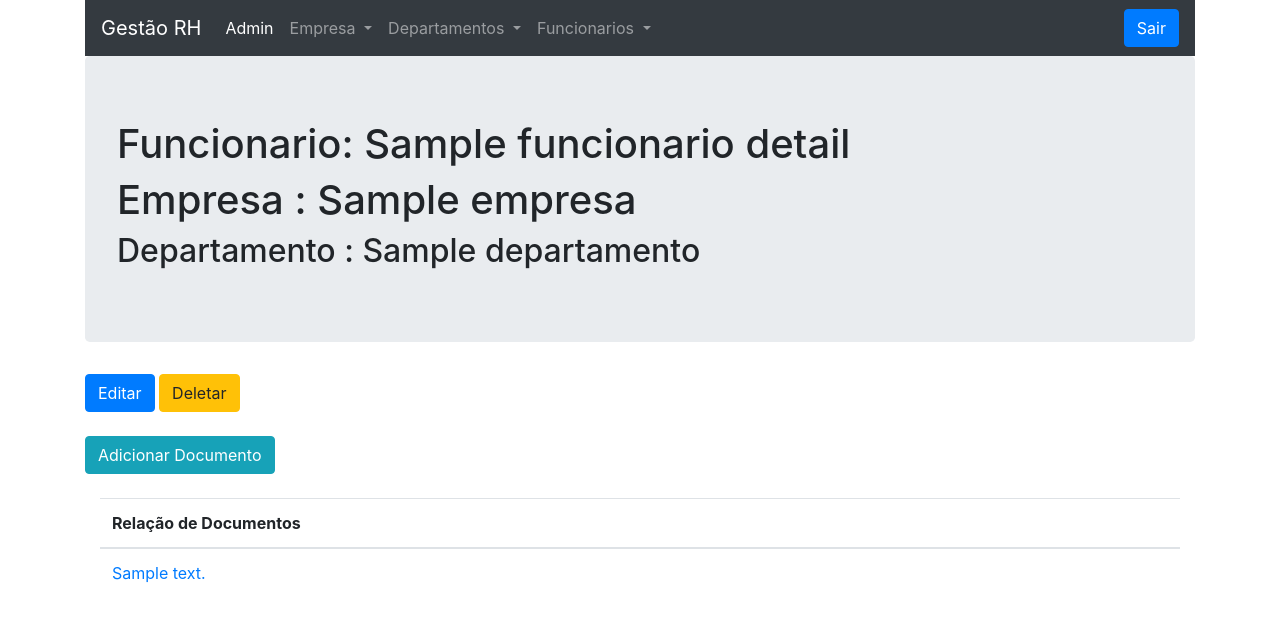
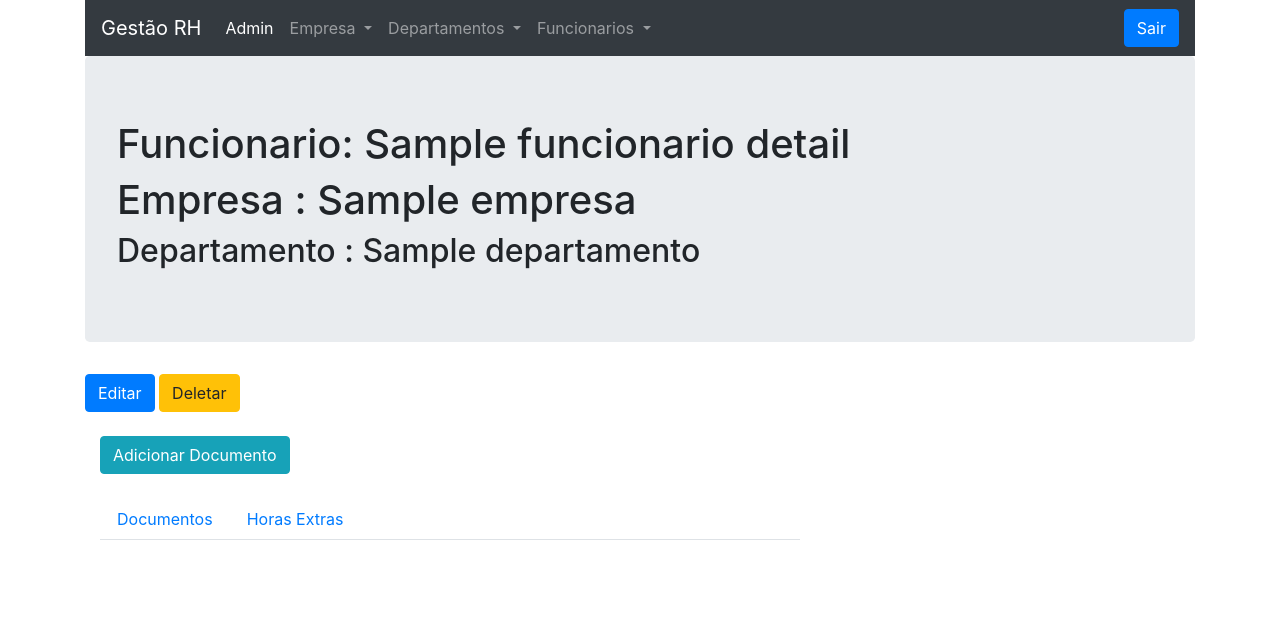
Before and after one commit to diego-peresr13/gestao_rh2, a Django app: template apps/funcionarios/templates/funcionarios/funcionario_detail.html in a window 1280 px wide. Shown: the top 622 px of the page. Run offline with Django 3.2, Linux system fonts and the light colour scheme; the template is opened without the code that fills it: most values are stand-ins (such as "Sample title", 1, 10 or a date in 2020); some libraries are stand-ins or nearby versions.

Commit message:
delete documento

```diff
--- a/apps/documentos/models.py
+++ b/apps/documentos/models.py
@@ -5,7 +5,7 @@ from apps.funcionarios.models import Funcionario
 
 class Documento(models.Model):
     descricao = models.CharField(max_length=256)
-    arquivo = models.FileField(upload_to='documents/', null=True, blank=True)
+    arquivo = models.FileField(upload_to='documents/')
     funcionario = models.ForeignKey(Funcionario, on_delete=models.SET_NULL, null=True, blank=True)
 
     def __str__(self):
--- a/apps/documentos/templates/documentos/documento_confirm_delete.html
+++ b/apps/documentos/templates/documento_confirm_delete.html
@@ -7,7 +7,7 @@
         <h2>Are you sure you want to delete "{{ documento }}" do Funcionario "{{ documento.funcionario }}"?</h2>
         </p>
         <input class='btn btn-lg btn-primary btn-block' type="submit" value="Confirm">
-        <a class='btn btn-secondary btn-lg btn-block' href="{% url 'documentos:detail' documento.pk %}">Cancel</a>
+        <a class='btn btn-secondary btn-lg btn-block' href="{% url 'funcionarios:detail' documento.funcionario.pk %}">Cancel</a>
     </form>
 </div>
 {% endblock %}
--- a/apps/documentos/urls.py
+++ b/apps/documentos/urls.py
@@ -6,5 +6,5 @@ urlpatterns = [
     path('<funcionario>', views.DocumentoListView.as_view(), name='list'),
     path('<int:pk>', views.DocumentoDetailView.as_view(), name='detail'),
     path('incluir/<funcionario>', views.DocumentoCreateView.as_view(), name='create'),
-    path('deletar/<int:pk>', views.DocumentoDeleteView.as_view(), name='delete'),
+    path('deletar/<int:pk>', views.delete, name='delete'),
 ]
--- a/apps/funcionarios/templates/funcionarios/funcionario_detail.html
+++ b/apps/funcionarios/templates/funcionarios/funcionario_detail.html
@@ -1,5 +1,5 @@
 {% extends 'base.html' %}
-
+{% load static %}
 {% block main %}
 <div class="jumbotron">
     <h1>Funcionario: {{ funcionario_detail.nome }}</h1>
@@ -10,23 +10,53 @@
 <a class="btn btn-warning" href="{% url 'funcionarios:delete' funcionario_detail.pk %}">Deletar</a>
 <br>
 <br>
-<a class="btn btn-info" href="{% url 'documentos:create' funcionario_detail.pk %}">Adicionar Documento</a>
+<div class="well">
+    <div class="row">
+        <div class="col-md-8">
+            <div class="container">
+                <a class="btn btn-info" href="{% url 'documentos:create' funcionario_detail.pk %}">Adicionar
+                    Documento</a>
                 <br>
                 <br>
+                <ul class="nav nav-tabs" role="tablist">
+                    <li class="nav-item">
+                        <a class="nav-link" href="#Documentos" data-toggle="tab">Documentos</a>
+                    </li>
+                    <li class="nav-item">
+                        <a class="nav-link" href="#horasExtras" data-toggle="tab">Horas Extras</a>
+                    </li>
+                </ul>
+            </div>
+
+
+            <div class="tab-content">
                 <div class="container">
-    <table class="table">
-        <thead>
+                    <div role="tabpanel" class="tab-pane fade in active" id="Documentos">
+                        <table class="table table-striped table-sm table-bordered">
+                            <!--<thead>
                                 <tr>
                                     <th scope="col">Relação de Documentos</th>
+                                    <th scope="col"></th>
                                 </tr>
                             </thead>
+                            -->
                             {% for documento in funcionario_detail.documento_set.all %}
                             <tbody>
                                 <tr>
                                     <td><a href="{{ documento.arquivo.url }}">{{ documento.descricao }}</a></td>
+                                    <td align="center"><a href="{% url 'documentos:delete' documento.pk %}"><img
+                                                src="{% static 'ionic/delete.png' %}" width="20" height="20"></a></td>
                                 </tr>
                             </tbody>
                             {% endfor %}
                         </table>
                     </div>
+                    <div role="tabpanel" class="tab-pane fade" id="horasExtras">
+                        bbb
+                    </div>
+                </div>
+            </div>
+        </div>
+    </div>
+</div>
 {% endblock %}
```
Also changed, not shown: apps/documentos/views.py (+13 -4 lines), static/ionic/49760.png (added), static/ionic/delete.png (added). Lines whose indentation alone changed are shown as unchanged.
